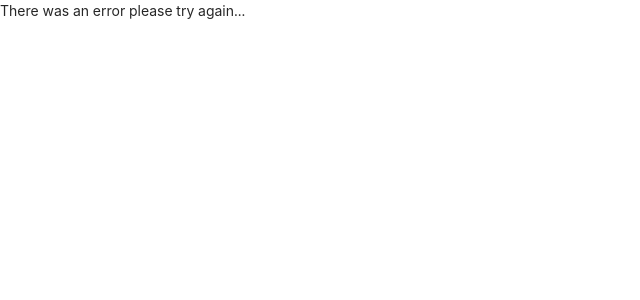
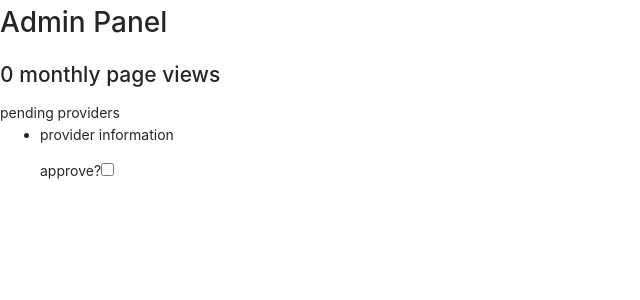
Before and after one commit to nurtureva/nurture-client, a React (Create React App) app: page /admin in a window 1280 px wide. Shown: the top 300 px of the page, without its empty margins (0-640 px from the left). Built offline with nearby package versions, Linux system fonts and the light colour scheme; no server answers.

Commit message:
init admin page

```diff
--- a/package.json
+++ b/package.json
@@ -11,6 +11,7 @@
     "prettier": "^2.6.2",
     "react": "^17.0.2",
     "react-dom": "^17.0.2",
+    "react-router-dom": "^6.3.0",
     "react-scripts": "5.0.0",
     "web-vitals": "^2.1.4"
   },
--- /dev/null
+++ b/src/AdminPage/AdminPage.js
@@ -0,0 +1,18 @@
+export default function AdminPage() {
+  return (
+    <div>
+      <h1>Admin Panel</h1>
+      <h2>0 monthly page views</h2>
+      <div>
+        <label>pending providers</label>
+        <ul>
+          <li>
+            <p>provider information</p>
+            <label>approve?</label>
+            <input type="checkbox"></input>
+          </li>
+        </ul>
+      </div>
+    </div>
+  );
+}
--- a/src/App/App.js
+++ b/src/App/App.js
@@ -9,7 +9,7 @@ import React, { useState, useEffect } from 'react';
 import { Spin } from 'antd';
 import { LoadingOutlined } from '@ant-design/icons';
 
-function App() {
+export default function App() {
   const emptyFilters = {
     //pass setfilters to header, then when these filters change
     services: [], //get these filters from table
@@ -219,5 +219,3 @@ function App() {
 
   return render();
 }
-
-export default App;
--- a/src/index.js
+++ b/src/index.js
@@ -1,6 +1,9 @@
 import React from 'react';
 import ReactDOM from 'react-dom';
+import { BrowserRouter, Routes, Route } from 'react-router-dom';
+import AdminPage from './AdminPage/AdminPage';
 import App from './App/App';
+import NewProviderForm from './NewProviderForm/NewProviderForm';
 
 // const consoleError = console.error.bind(console);
 
@@ -17,7 +20,13 @@ import App from './App/App';
 // };
 ReactDOM.render(
   <React.StrictMode>
-    <App />
+    <BrowserRouter>
+      <Routes>
+        <Route path="/" element={<App />} />
+        <Route path="admin" element={<AdminPage />} />
+        <Route path="edit/:userId" element={<NewProviderForm />} />
+      </Routes>
+    </BrowserRouter>
   </React.StrictMode>,
   document.getElementById('root')
 );
```
Also changed, not shown: 1 other file (tests, documents, lock files or other folders).
